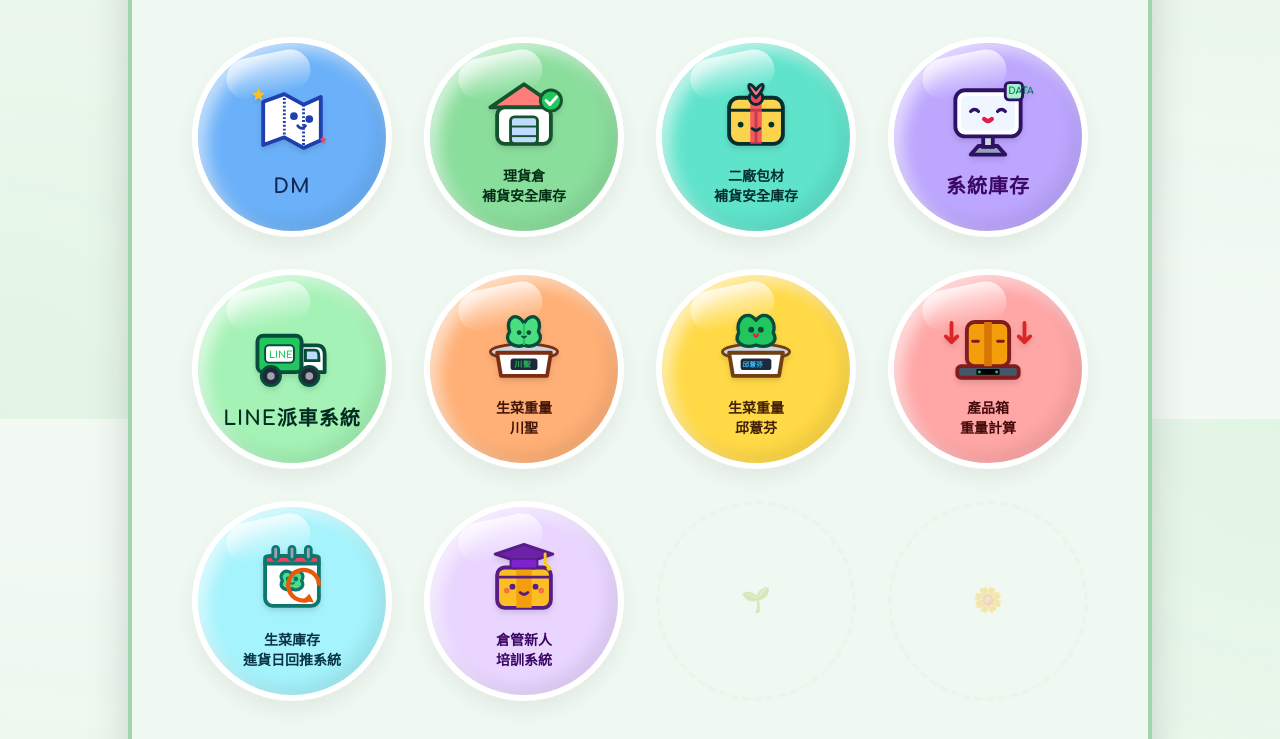
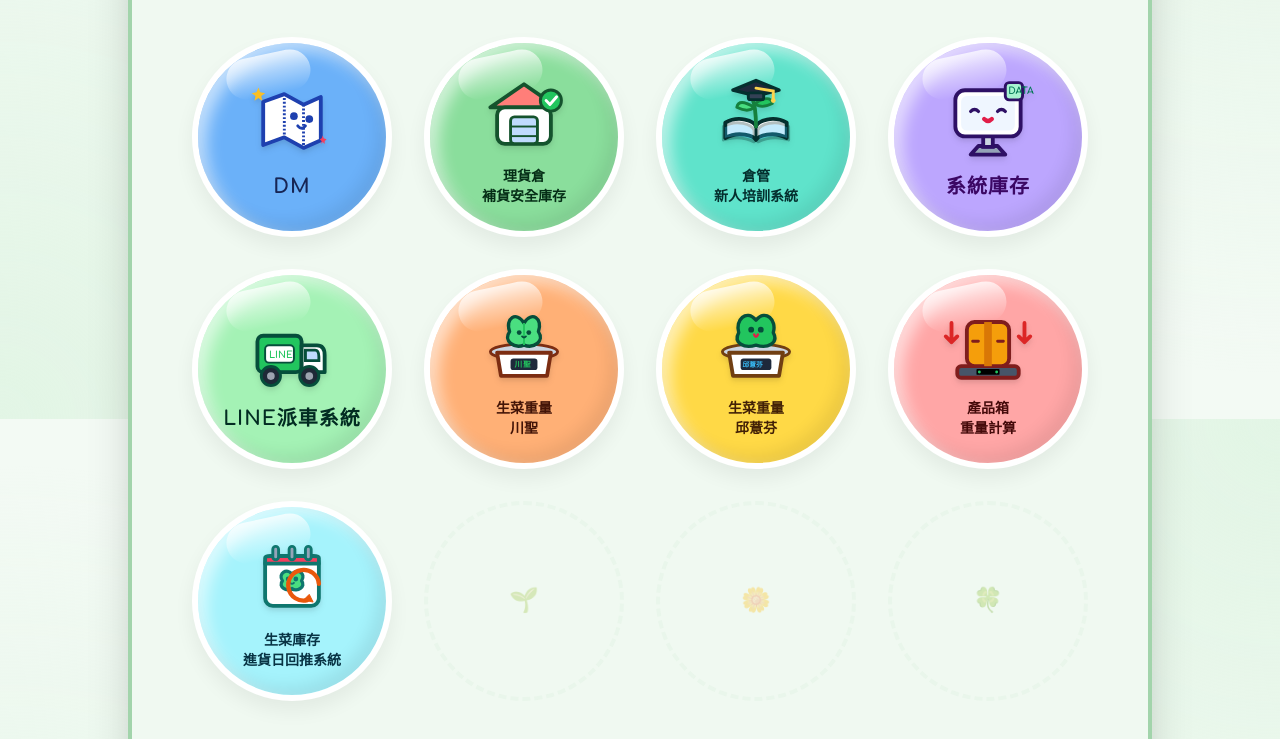
Before and after one commit to materialdep-cloud/ALL, a plain HTML site: page index.html in a window 1280 px wide. Shown: the part 381-1120 px from the top of the page. Drawn offline with nearby package versions, Linux system fonts and the light colour scheme.

Commit message:
Update index.html

```diff
--- a/index.html
+++ b/index.html
@@ -279,7 +279,7 @@
                 </div>
             </div>
 
-            <!-- 圓形工具按鈕網格 - 第一排 (1~4) -->
+            <!-- 圓形工具按鈕網格 - 統一自動遞補網格 (1~9) -->
             <div class="grid grid-cols-2 sm:grid-cols-3 md:grid-cols-4 gap-6 md:gap-8 max-w-4xl mx-auto">
 
                 <!-- 1. DM -->
@@ -319,23 +319,31 @@
                     <h3 class="text-xs md:text-sm font-black text-green-950 mt-1 text-center leading-tight z-20">理貨倉<br>補貨安全庫存</h3>
                 </a>
 
-                <!-- 3. 二廠 -->
-                <a href="https://materialdep-cloud.github.io/Restock2/" target="_blank" rel="noopener noreferrer"
+                <!-- 3. 新人培訓系統 -->
+                <a href="https://materialdep-cloud.github.io/new/" target="_blank" rel="noopener noreferrer"
                    class="q-button bg-[#5fe3cb] rounded-full group">
                     <div class="glossy-light"></div>
                     <div class="w-20 h-20 md:w-24 md:h-24 z-20 transition-transform duration-300 group-hover:scale-110 group-hover:rotate-6">
                         <svg viewBox="0 0 100 100" class="w-full h-full drop-shadow-md">
-                            <rect x="22" y="32" width="56" height="48" rx="10" fill="#fcd34d" stroke="#042f2e" stroke-width="4"/>
-                            <path d="M22 45 H78 M50 45 V80" fill="none" stroke="#042f2e" stroke-width="3"/>
-                            <rect x="44" y="32" width="12" height="48" fill="#f43f5e" opacity="0.8"/>
-                            <circle cx="50" cy="32" r="7" fill="#f43f5e" stroke="#042f2e" stroke-width="3"/>
-                            <path d="M50 32 C38 20 42 12 50 24 C58 12 62 20 50 32 Z" fill="#fb7185" stroke="#042f2e" stroke-width="3" stroke-linejoin="round"/>
-                            <circle cx="34" cy="60" r="3" fill="#042f2e"/>
-                            <circle cx="66" cy="60" r="3" fill="#042f2e"/>
-                            <path d="M46 64 Q50 68 54 64" fill="none" stroke="#042f2e" stroke-width="3" stroke-linecap="round"/>
+                            <!-- 打開的 Q 版書本 -->
+                            <path d="M18 58 C 32 50, 48 56, 50 62 C 52 56, 68 50, 82 58 L 82 74 C 68 66, 52 72, 50 76 C 48 72, 32 66, 18 74 Z" fill="#ffffff" stroke="#042f2e" stroke-width="4" stroke-linejoin="round"/>
+                            <path d="M50 62 V 76" stroke="#042f2e" stroke-width="3"/>
+                            <!-- 書本頁面立體陰影與封面 -->
+                            <path d="M16 62 C 30 54, 46 60, 48 66 L 48 78 C 32 70, 16 76, 16 76 Z" fill="#38bdf8" stroke="#042f2e" stroke-width="3" stroke-linejoin="round" opacity="0.3"/>
+                            <path d="M84 62 C 70 54, 54 60, 52 66 L 52 78 C 68 70, 84 76, 84 76 Z" fill="#38bdf8" stroke="#042f2e" stroke-width="3" stroke-linejoin="round" opacity="0.3"/>
+                            <!-- 成長嫩芽 -->
+                            <path d="M50 62 Q 50 42 46 32" fill="none" stroke="#15803d" stroke-width="4" stroke-linecap="round"/>
+                            <path d="M48 42 Q 32 32 30 42 Q 42 48 48 42 Z" fill="#4ade80" stroke="#15803d" stroke-width="3" stroke-linejoin="round"/>
+                            <path d="M49 38 Q 65 28 67 38 Q 55 44 49 38 Z" fill="#22c55e" stroke="#15803d" stroke-width="3" stroke-linejoin="round"/>
+                            <!-- Q 版學士帽 -->
+                            <polygon points="50,14 26,24 50,30 74,24" fill="#1e293b" stroke="#042f2e" stroke-width="3.5" stroke-linejoin="round"/>
+                            <rect x="42" y="27" width="16" height="7" rx="2" fill="#334155" stroke="#042f2e" stroke-width="3"/>
+                            <!-- 黃色流蘇 -->
+                            <path d="M50 22 L 68 25 V 33" fill="none" stroke="#fcd34d" stroke-width="3" stroke-linecap="round"/>
+                            <circle cx="68" cy="35" r="2.5" fill="#fcd34d"/>
                         </svg>
                     </div>
-                    <h3 class="text-xs md:text-sm font-black text-teal-950 mt-1 text-center leading-tight z-20">二廠包材<br>補貨安全庫存</h3>
+                    <h3 class="text-xs md:text-sm font-black text-teal-950 mt-1 text-center leading-tight z-20">倉管<br>新人培訓系統</h3>
                 </a>
 
                 <!-- 4. 系統庫存 -->
@@ -357,11 +365,6 @@
                     </div>
                     <h3 class="text-base md:text-xl font-black text-purple-950 mt-1 tracking-wider z-20">系統庫存</h3>
                 </a>
-
-            </div>
-
-            <!-- 圓形工具按鈕網格 - 第二排 (5~8) -->
-            <div class="grid grid-cols-2 sm:grid-cols-3 md:grid-cols-4 gap-6 md:gap-8 max-w-4xl mx-auto mt-6 md:mt-8">
 
                 <!-- 5. LINE派車 -->
                 <a href="https://materialdep-cloud.github.io/LINE/" target="_blank" rel="noopener noreferrer"
@@ -442,11 +445,6 @@
                     <h3 class="text-xs md:text-sm font-black text-red-950 mt-1 text-center leading-tight z-20">產品箱<br>重量計算</h3>
                 </a>
 
-            </div>
-
-            <!-- 圓形工具按鈕網格 - 第三排 (9~) -->
-            <div class="grid grid-cols-2 sm:grid-cols-3 md:grid-cols-4 gap-6 md:gap-8 max-w-4xl mx-auto mt-6 md:mt-8">
-
                 <!-- 9. 生菜庫存進貨日回推系統 -->
                 <a href="https://materialdep-cloud.github.io/lettuce-calculator_IN/" target="_blank" rel="noopener noreferrer"
                    class="q-button bg-[#a5f3fc] rounded-full group">
@@ -474,42 +472,15 @@
                     <h3 class="text-xs md:text-sm font-black text-cyan-950 mt-1 text-center leading-tight z-20">生菜庫存<br>進貨日回推系統</h3>
                 </a>
 
-                <!-- 10. 綠園生活倉管新人培訓系統 -->
-                <a href="https://materialdep-cloud.github.io/new/" target="_blank" rel="noopener noreferrer"
-                   class="q-button bg-[#e9d5ff] rounded-full group">
-                    <div class="glossy-light"></div>
-                    <div class="w-20 h-20 md:w-24 md:h-24 z-20 transition-transform duration-300 group-hover:scale-110 group-hover:-rotate-6">
-                        <svg viewBox="0 0 100 100" class="w-full h-full drop-shadow-md">
-                            <!-- 倉管紙箱主體 -->
-                            <rect x="22" y="38" width="56" height="42" rx="8" fill="#fbbf24" stroke="#581c87" stroke-width="4"/>
-                            <!-- 紙箱封箱膠帶 -->
-                            <rect x="42" y="38" width="16" height="42" fill="#f59e0b"/>
-                            <line x1="22" y1="48" x2="78" y2="48" stroke="#581c87" stroke-width="3"/>
-
-                            <!-- 可愛學士帽/培訓帽 -->
-                            <polygon points="50,14 20,24 50,34 80,24" fill="#6b21a8" stroke="#581c87" stroke-width="3" stroke-linejoin="round"/>
-                            <rect x="36" y="29" width="28" height="10" rx="3" fill="#7e22ce" stroke="#581c87" stroke-width="2"/>
-                            <!-- 學士帽流蘇 -->
-                            <path d="M72 24 V34 L76 38" fill="none" stroke="#facc15" stroke-width="3" stroke-linecap="round"/>
-                            <circle cx="76" cy="39" r="2.5" fill="#facc15"/>
-
-                            <!-- 箱子上可愛表情 -->
-                            <circle cx="38" cy="58" r="3" fill="#581c87"/>
-                            <circle cx="62" cy="58" r="3" fill="#581c87"/>
-                            <path d="M46 64 Q50 68 54 64" fill="none" stroke="#581c87" stroke-width="3" stroke-linecap="round"/>
-                            <circle cx="32" cy="62" r="3" fill="#f43f5e" opacity="0.6"/>
-                            <circle cx="68" cy="62" r="3" fill="#f43f5e" opacity="0.6"/>
-                        </svg>
-                    </div>
-                    <h3 class="text-xs md:text-sm font-black text-purple-950 mt-1 text-center leading-tight z-20">倉管新人<br>培訓系統</h3>
-                </a>
-
                 <!-- 預留未來擴增按鈕的空白透明圓圈 (維持排版美觀對齊) -->
-                <div class="hidden sm:flex items-center justify-center border-4 border-dashed border-[#a2d4ab]/30 rounded-full aspect-ratio-[1/1] opacity-30 select-none">
+                <div class="hidden sm:flex items-center justify-center border-4 border-dashed border-[#a2d4ab]/30 rounded-full aspect-square opacity-30 select-none">
                     <span class="text-2xl text-[#2e623a]">🌱</span>
                 </div>
-                <div class="hidden md:flex items-center justify-center border-4 border-dashed border-[#a2d4ab]/30 rounded-full aspect-ratio-[1/1] opacity-30 select-none">
+                <div class="hidden md:flex items-center justify-center border-4 border-dashed border-[#a2d4ab]/30 rounded-full aspect-square opacity-30 select-none">
                     <span class="text-2xl text-[#2e623a]">🌼</span>
+                </div>
+                <div class="hidden md:flex items-center justify-center border-4 border-dashed border-[#a2d4ab]/30 rounded-full aspect-square opacity-30 select-none">
+                    <span class="text-2xl text-[#2e623a]">🍀</span>
                 </div>
 
             </div>
```
